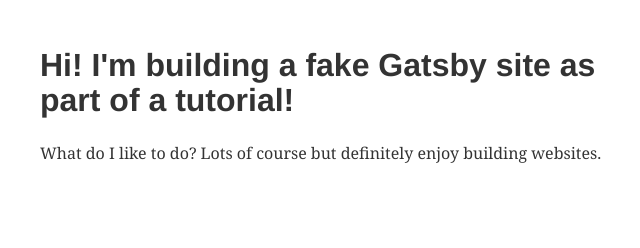
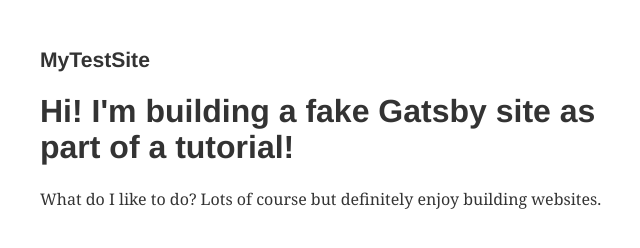
Before and after one commit to bright23/gatsby-tutorial-part-three, a Gatsby site: page / in a window 1280 px wide. Shown: the whole page, without its empty margins (291-931 px from the left). Built offline with nearby package versions, Linux system fonts and the light colour scheme; Gatsby itself is replaced by a stand-in of ours.

Commit message:
add  : all title

```diff
--- a/src/components/layout.js
+++ b/src/components/layout.js
@@ -2,6 +2,7 @@
 
 export default ({ children }) => (
   <div style={{ margin: `3rem auto`, maxWidth: 650, padding: `0 1rem` }}>
+    <h3>MyTestSite</h3>
     {children}
   </div>
 )
```
